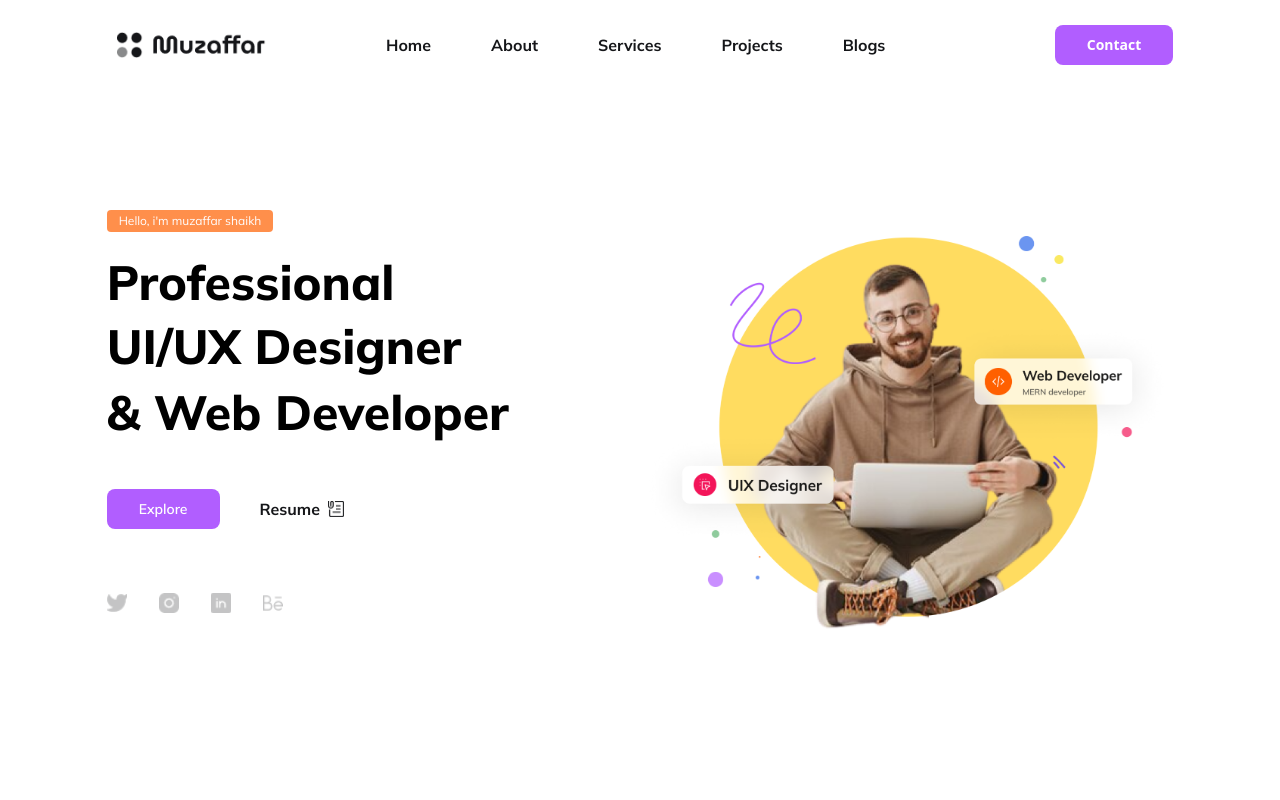
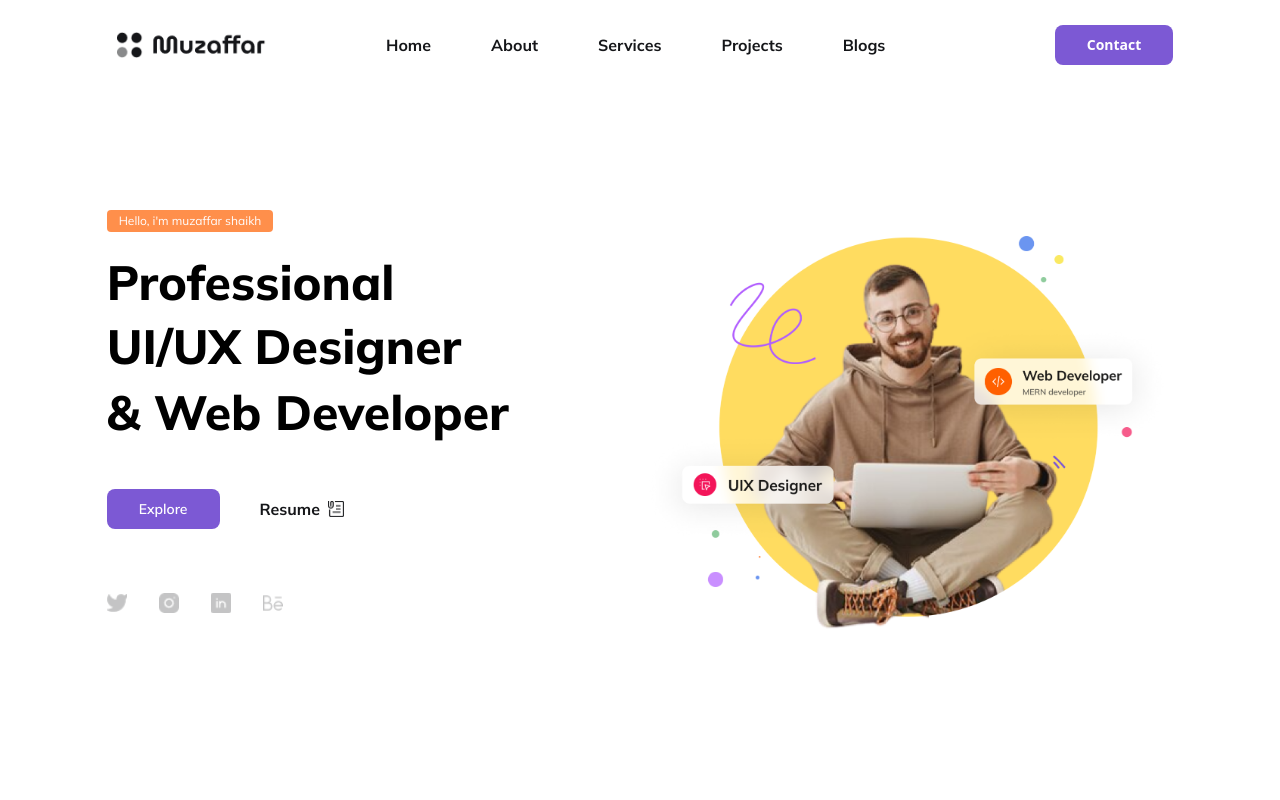
Before and after one commit to shaikhmuzffar/CODSOFT, a React (Vite) app in the folder portfolio/: page / in a window 1280 px wide. Shown: the top 800 px of the page. Built offline with nearby package versions, Linux system fonts and the light colour scheme.

Commit message:
theme color updated!

```diff
--- a/portfolio/src/components/Blogs.jsx
+++ b/portfolio/src/components/Blogs.jsx
@@ -83,7 +83,7 @@ export default function Blogs() {
 
                                 {/* useractions */}
                                 <div className='h-10 w-10 md:h-12 md:w-14 flex items-center justify-center  rounded-xl bg-gray-100 hover:bg-gray-200 transition duration-200 ease-in cursor-pointer' >
-                                    <img src={arrowCross} className='h-5 w-5 object-contain' alt="githubOutlined" />
+                                    <img src={arrowCross} className='h-3 w-3 md:h-4 md:w-4 object-contain' alt="githubOutlined" />
                                 </div>
                             </div>
 
--- a/portfolio/tailwind.config.js
+++ b/portfolio/tailwind.config.js
@@ -9,7 +9,9 @@ export default {
       colors: {
         textBlack: '#151619',
         myBlue:'#2B67E9',
-        myPurple:'#B15EFF',
+        myPurple:'#7C59D4',
+        // myPurple:'#B15EFF',
+
         myOrange:'#FF6000',
         myPink:'#F31559',
       },
```
